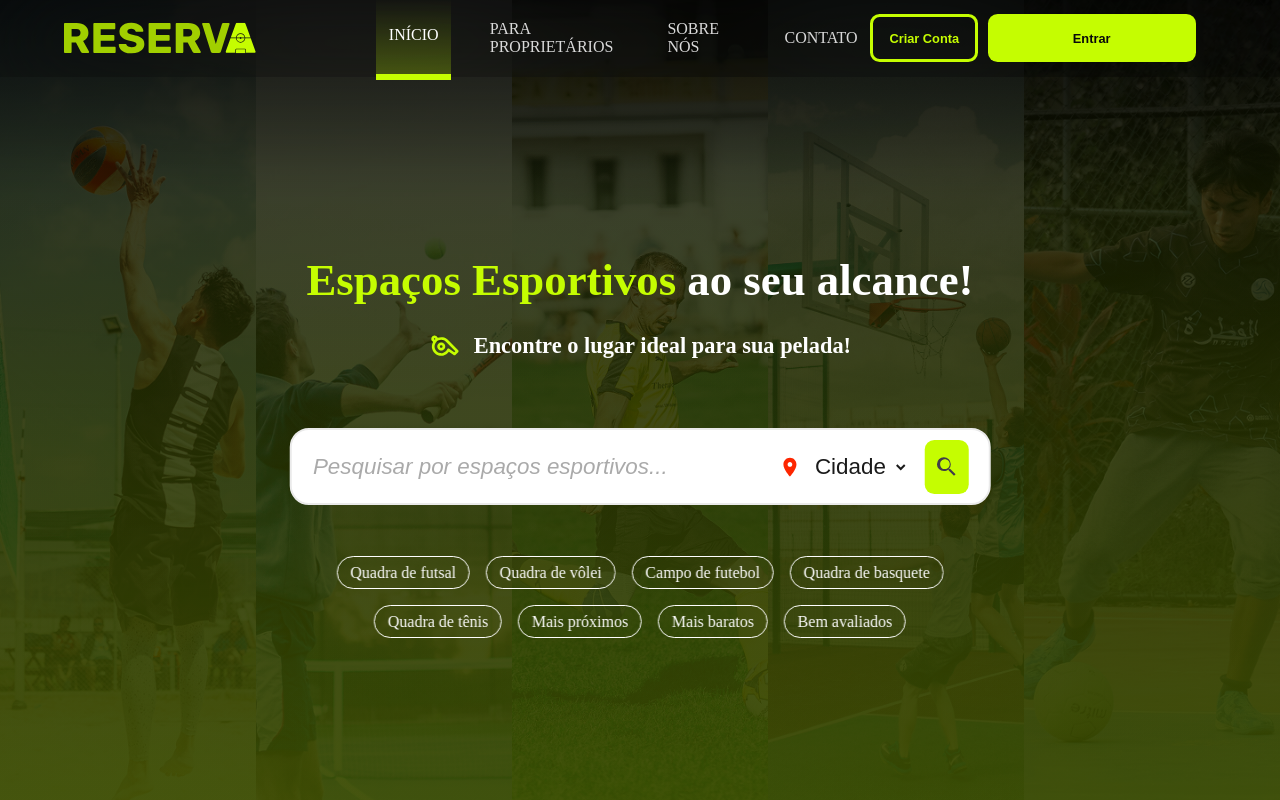
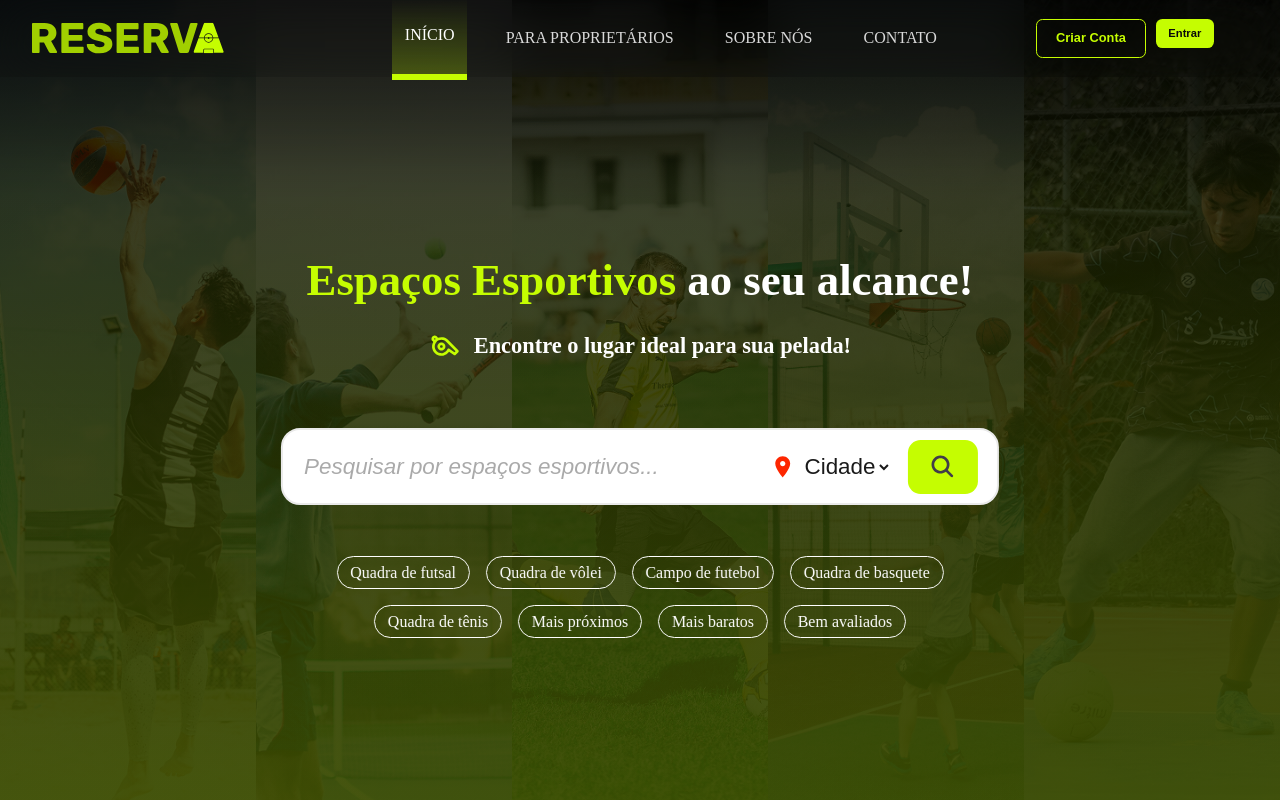
Before and after one commit to ngeremaias/reserva-vue, a Vue app: page / in a window 1280 px wide. Built offline with nearby package versions, Linux system fonts and the light colour scheme.

Commit message:
Faltando só alinhar o botão entrar.

```diff
--- a/src/assets/css/index.css
+++ b/src/assets/css/index.css
@@ -104,18 +104,19 @@ body {
   font-size: 1.4rem;
 }
 
+/* Ícone vermelho + select */
 .location-select {
   display: flex;
   align-items: center;
-  gap: 0.2rem;
+  gap: 0.3rem;
   height: 100%;
 }
 
 .icon-location {
-  width: 1.4rem;
-  height: 1.4rem;
+  width: 1.6rem;
+  height: 1.6rem;
   flex-shrink: 0;
-  margin-right: 0rem;
+  fill: #FD2600;
 }
 
 .location-select select {
@@ -127,36 +128,28 @@ body {
   padding: 0;
 }
 
-.search-box select {
-  height: 100%;
-  border: none;
-  background-color: transparent;
-  color: var(--office-70);
-  font-size: 1.4rem;
-  padding-inline: 0.4rem;
-}
-
+/* Botão da lupa */
 .search-box button {
   height: 100%;
-  width: auto;
-  padding: 0.6rem; /* padding uniforme, cria um botão quadrado */
+  width: 4.4rem;
+  padding: 0;
   background-color: var(--Citrino);
   border: none;
-  border-radius: 0.6rem;
+  border-radius: 0.8rem;
   display: flex;
   align-items: center;
   justify-content: center;
   cursor: pointer;
 }
 
+/* Ícone da lupa */
 .icon-search {
-  width: 1.6rem;
-  height: 1.6rem;
+  width: 1.8rem;
+  height: 1.8rem;
+  display: block;
   aspect-ratio: 1 / 1;
   object-fit: contain;
-  display: block;
 }
-
 .search-box .actions {
     display: flex;
     align-items: center;
--- a/src/components/Navbar.vue
+++ b/src/components/Navbar.vue
@@ -49,47 +49,28 @@
 
 .nav-bar {
   position: fixed;
+  top: 0;
   width: 100%;
   height: 4.8rem;
-  padding-inline: 4rem;
+  padding: 0 2rem;
   align-items: center;
-  background-color: rgba(0, 0, 0, 0.1);
-  backdrop-filter: blur(3.2rem);
+  background-color: rgba(0, 0, 0, 0.05);
+  backdrop-filter: blur(1.6rem);
   z-index: 1000;
 }
 
 .nav-bar nav {
   width: 100%;
   height: 100%;
-  justify-content: space-between;
+  display: flex;
   align-items: center;
+  gap: 3rem; /* controla a distância entre logo, menus e botões */
 }
 
-.signin-signup {
-  min-width: 29.6rem;
-  gap: 0.6rem;
-}
-
-.signin-signup button {
-  height: 3rem;
-  padding-inline: 1rem;
-  border-radius: 0.6rem;
-  font-weight: 700;
-  font-size: 0.8rem;
-  cursor: pointer;
-}
-
-.btn-signup {
-  background-color: transparent;
-  border: 0.2rem solid #c5fd01;
+.nav-bar .logo {
+  font-size: 1.8rem;
+  font-weight: 800;
   color: #c5fd01;
-}
-
-.btn-signin {
-  min-width: 13rem;
-  background-color: #c5fd01;
-  color: #0a0a0a;
-  border: none;
 }
 
 .nav-links {
@@ -97,6 +78,7 @@
   align-items: center;
   list-style: none;
   gap: 1.6rem;
+  margin-right: 2.4rem;
 }
 
 .nav-links li {
@@ -128,9 +110,42 @@
   background: linear-gradient(180deg, rgba(197, 253, 1, 0) 0%, rgba(197, 253, 1, 0.25) 100%);
 }
 
-.nav-bar .logo {
-  font-size: 1.8rem;
-  font-weight: 800;
+.signin-signup {
+  gap: 0.6rem;
+}
+
+.signin-signup button {
+  height: 2.4rem;
+  padding: 0 1.2rem;
+  border-radius: 0.4rem;
+  font-weight: 700;
+  font-size: 0.8rem;
+  line-height: 1;
+  display: flex;
+  align-items: center;
+  justify-content: center;
+  cursor: pointer;
+  white-space: nowrap;
+}
+
+.btn-signup {
+  background-color: transparent;
+  border: 1px solid #c5fd01;
   color: #c5fd01;
 }
+
+.btn-signin {
+  height: 1.8rem !important;
+  padding: 0 0.8rem !important;
+  border-radius: 0.4rem !important;
+  background-color: #C5FD01 !important;
+  color: #0A0A0A !important;
+  border: none !important;
+  font-size: 0.7rem !important;
+  font-weight: 600 !important;
+  line-height: 1 !important;
+  display: flex !important;
+  align-items: center !important;
+  justify-content: center !important;
+}
 </style>
--- a/src/views/Home.vue
+++ b/src/views/Home.vue
@@ -17,7 +17,7 @@
       </div>
     </div>
 
-    <form @submit.prevent="buscar">
+  <form @submit.prevent="buscar">
   <div class="search-box">
     <!-- Campo de busca -->
     <input
@@ -29,9 +29,10 @@
     <!-- Ícone vermelho + select -->
     <div class="location-select">
       <svg class="icon-location" xmlns="http://www.w3.org/2000/svg" viewBox="0 0 24 24">
-        <path fill="#FD2600"
+        <path
           d="M12 2C8.13 2 5 5.13 5 9c0 5.25 7 13 7 13s7-7.75 7-13c0-3.87-3.13-7-7-7zm0
-          9.5c-1.38 0-2.5-1.12-2.5-2.5S10.62 6.5 12 6.5s2.5 1.12 2.5 2.5S13.38 11.5 12 11.5z" />
+          9.5c-1.38 0-2.5-1.12-2.5-2.5S10.62 6.5 12 6.5s2.5 1.12 2.5 2.5S13.38 11.5 12 11.5z"
+        />
       </svg>
       <select v-model="cidade">
         <option value="">Cidade</option>
@@ -40,15 +41,9 @@
     </div>
 
     <!-- Botão de busca -->
-    <button type="submit">
-  <svg class="icon-search" xmlns="http://www.w3.org/2000/svg" viewBox="0 0 24 24">
-    <path fill="#413D49"
-      d="M15.5 14h-.79l-.28-.27A6.471 6.471 0 0016 9.5
-      6.5 6.5 0 109.5 16c1.61 0 3.09-.59
-      4.23-1.57l.27.28v.79l5 5L20.5
-      19l-5-5zm-6 0C8.01 14 6 11.99 6
-      9.5S8.01 5 10.5 5 15 7.01 15
-      9.5 12.99 14 10.5 14z" />
+<button type="submit">
+  <svg class="icon-search" width="18" height="18" viewBox="0 0 18 18" fill="none" xmlns="http://www.w3.org/2000/svg">
+    <path fill-rule="evenodd" clip-rule="evenodd" d="M11.2107 12.4043C10.0686 13.2457 8.65062 13.6245 7.24099 13.4647C5.83136 13.3049 4.53416 12.6184 3.60926 11.5427C2.68436 10.467 2.20008 9.08159 2.25343 7.66394C2.30679 6.24629 2.89384 4.90115 3.89698 3.89802C4.90012 2.89488 6.24525 2.30783 7.6629 2.25447C9.08055 2.20112 10.466 2.6854 11.5417 3.6103C12.6174 4.5352 13.3039 5.8324 13.4637 7.24203C13.6234 8.65165 13.2447 10.0696 12.4032 11.2118L15.5026 14.31C15.5855 14.3873 15.652 14.4804 15.6981 14.5839C15.7442 14.6874 15.769 14.7991 15.771 14.9124C15.773 15.0257 15.7522 15.1383 15.7097 15.2433C15.6673 15.3484 15.6041 15.4438 15.524 15.5239C15.4439 15.6041 15.3485 15.6672 15.2434 15.7097C15.1383 15.7521 15.0258 15.7729 14.9125 15.7709C14.7992 15.7689 14.6875 15.7441 14.584 15.698C14.4805 15.6519 14.3874 15.5854 14.3101 15.5025L11.2107 12.4043ZM11.8126 7.87502C11.8126 8.91931 11.3978 9.92083 10.6593 10.6593C9.92092 11.3977 8.9194 11.8125 7.87511 11.8125C6.83082 11.8125 5.8293 11.3977 5.09088 10.6593C4.35245 9.92083 3.93761 8.91931 3.93761 7.87502C3.93761 6.83073 4.35245 5.82921 5.09088 5.09079C5.8293 4.35237 6.83082 3.93752 7.87511 3.93752C8.9194 3.93752 9.92092 4.35237 10.6593 5.09079C11.3978 5.82921 11.8126 6.83073 11.8126 7.87502Z" fill="#413D49"/>
   </svg>
 </button>
   </div>
```
